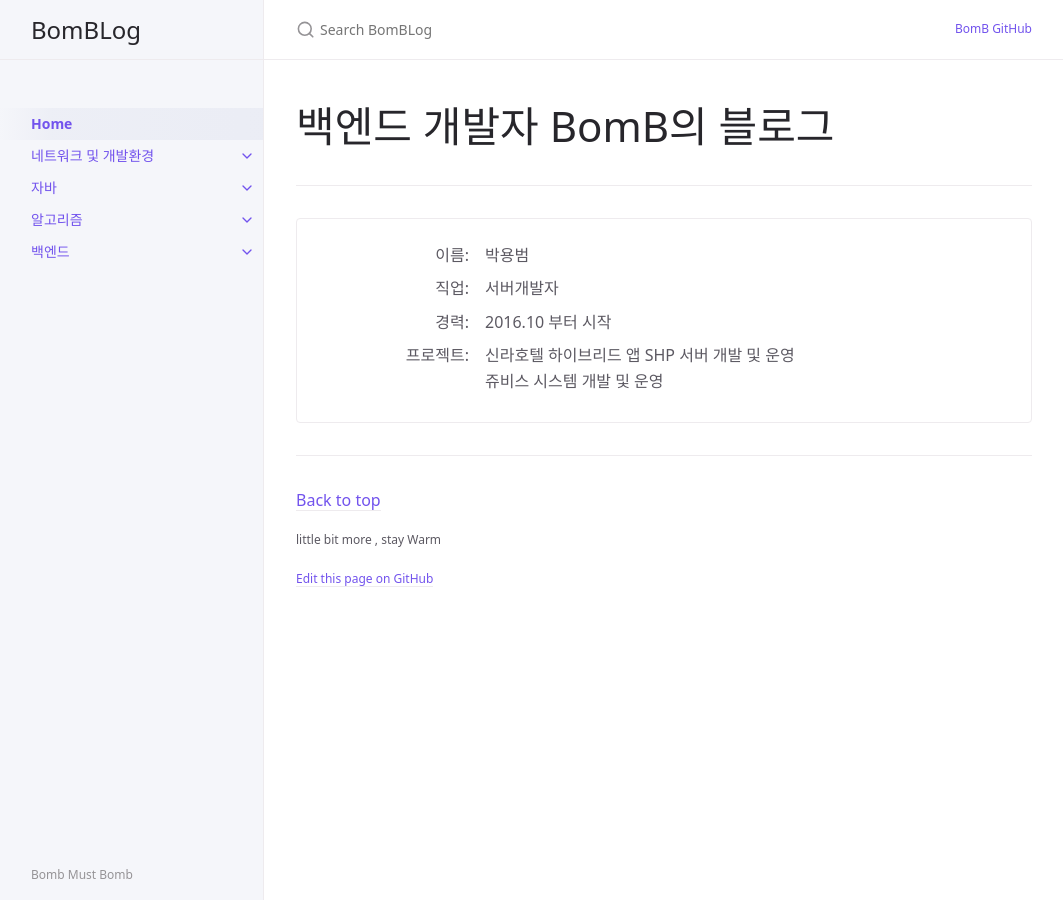
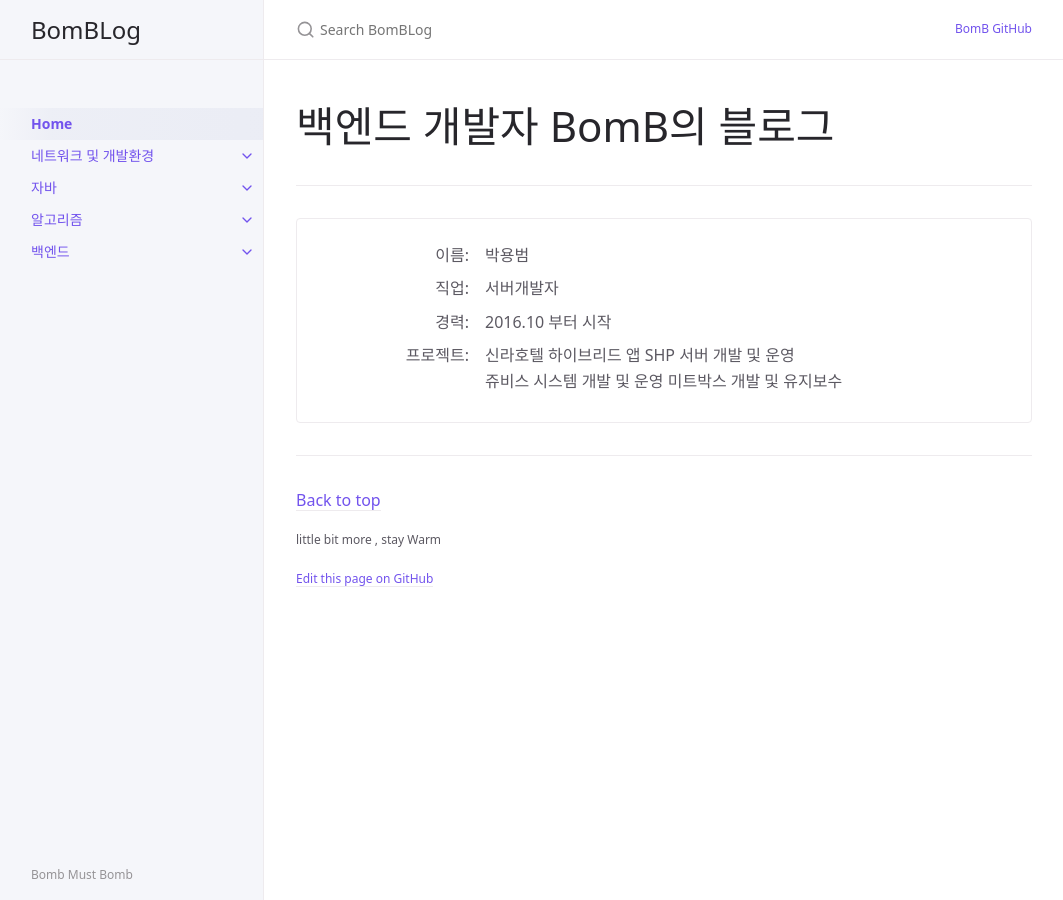
Before and after one commit to yongBomb90/yongBomb90.github.io, a Jekyll site: the page built from index.md, in a window 1280 px wide. Shown: the whole page, without its empty margins (108-1171 px from the left). Built offline with Jekyll 4.4.1, drawn with Linux system fonts in a browser that asks for light colours; comment, search, counter and statistics services are not loaded.

Commit message:
no message

```diff
--- a/index.md
+++ b/index.md
@@ -22,6 +22,7 @@ permalink: /
     <dd>
         신라호텔 하이브리드 앱 SHP 서버 개발 및 운영<br>
         쥬비스 시스템 개발 및 운영
+        미트박스 개발 및 유지보수
     </dd>
 </dl>
 </div>
```
